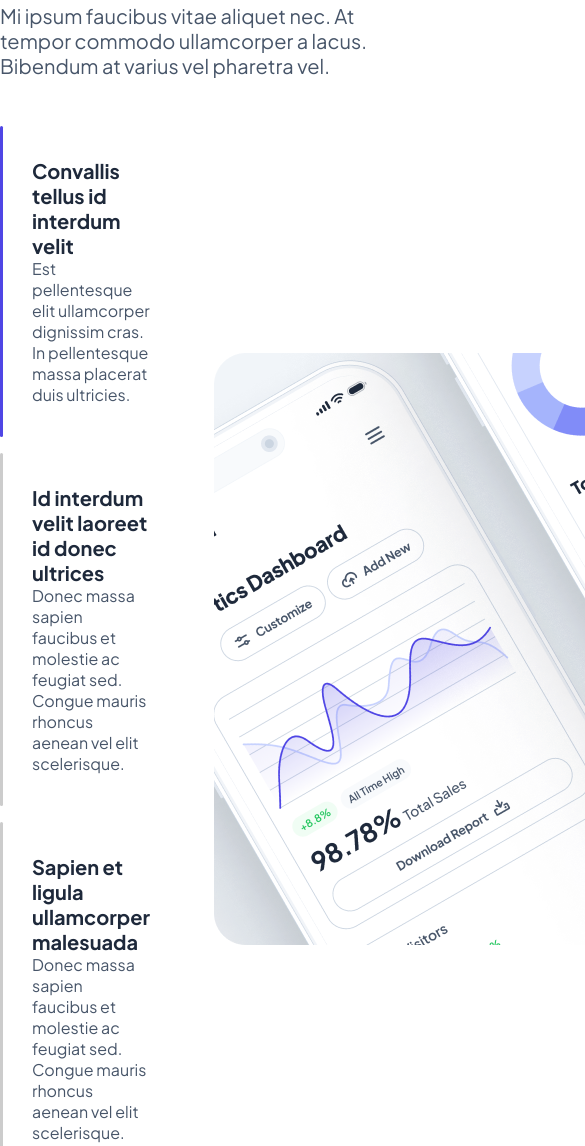
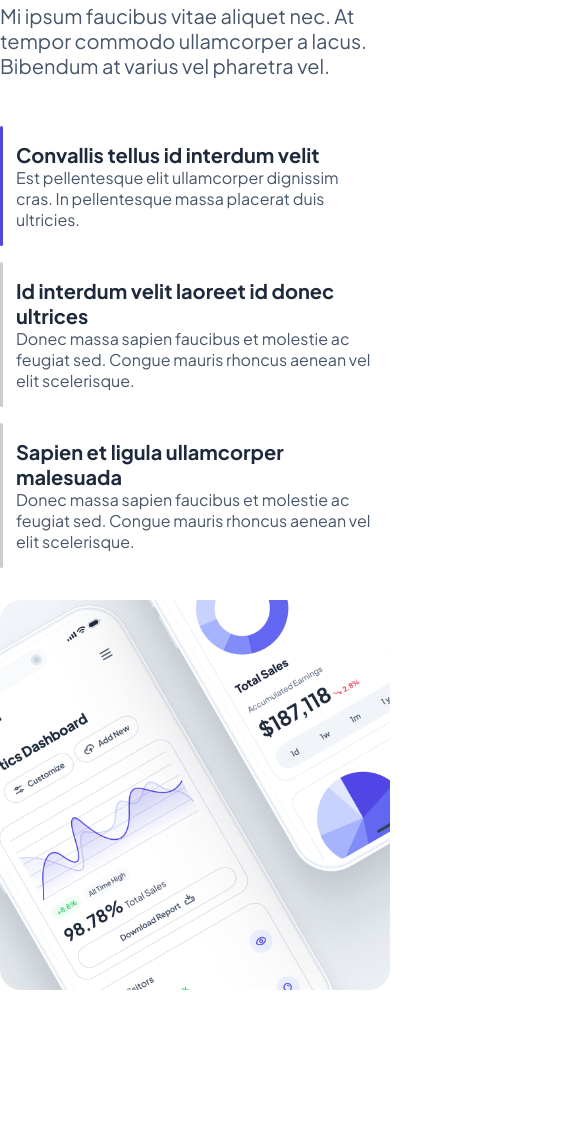
Before and after one commit to mahfuzHasan2003/front-end-developer-task-by-blinto-llc, a plain HTML site: page index.html in a window 390 px wide. Shown: the part 4197-5343 px from the top of the page, 585 px wide, since content can reach past the window. After the commit the page ends 5271 px from the top, so only its background shows below. Drawn offline with Linux system fonts and the light colour scheme.

Commit message:
maked the feature section responsive

```diff
--- a/styles/style.css
+++ b/styles/style.css
@@ -48,7 +48,7 @@ h6 {
 
    .nav-links-container {
 
-      @media only screen and (max-width: 425px) {
+      @media only screen and (max-width: 768px) {
          display: none;
       }
 
@@ -62,7 +62,7 @@ h6 {
    }
 
    .nav-btn {
-      @media only screen and (max-width: 425px) {
+      @media only screen and (max-width: 768px) {
          display: none;
       }
 
@@ -76,7 +76,7 @@ h6 {
    .hamburger-label {
       display: none;
 
-      @media only screen and (max-width: 425px) {
+      @media only screen and (max-width: 768px) {
          display: block;
       }
 
@@ -152,8 +152,6 @@ h6 {
 
    }
 }
-
-
 
 /* main feature section */
 .feature-cards-container {
@@ -248,9 +246,15 @@ h6 {
       align-items: center;
       margin-top: 3rem;
 
+      @media only screen and (max-width: 425px) {
+         flex-direction: column;
+      }
+
       .features-container {
+         flex: 1;
+
          .feature-card {
-            padding: 2rem;
+            padding: clamp(1rem, 1.5vw, 2rem);
             position: relative;
 
             &::before {
@@ -280,6 +284,14 @@ h6 {
                font-size: 1.25rem;
             }
          }
+      }
+
+      .feature-image {
+         img {
+            width: 100%;
+         }
+
+         flex: 1;
       }
    }
 }
```
